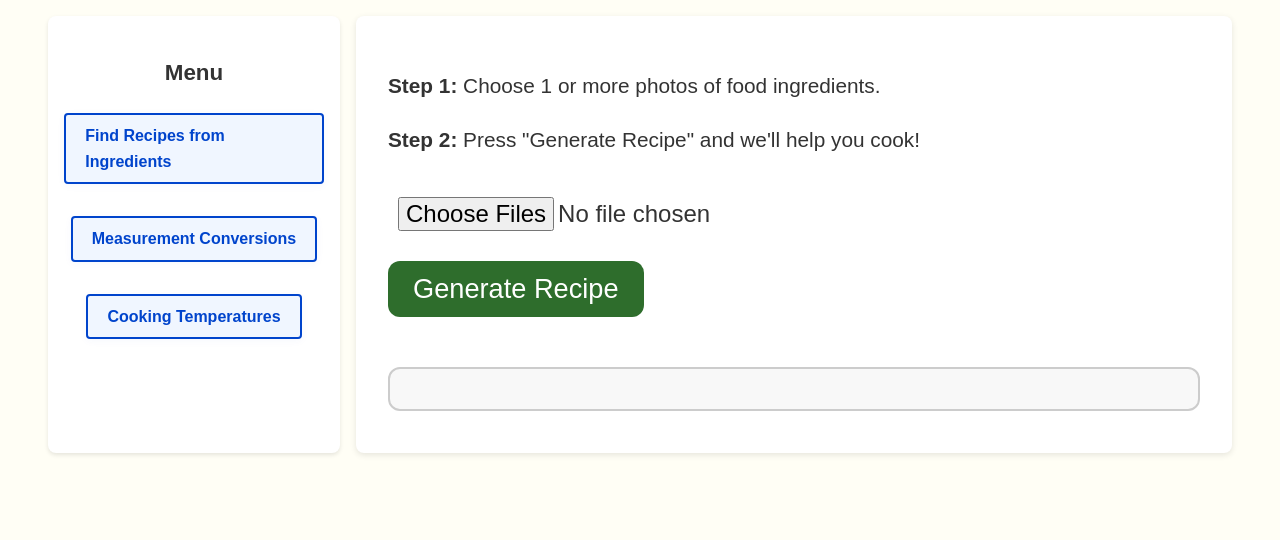
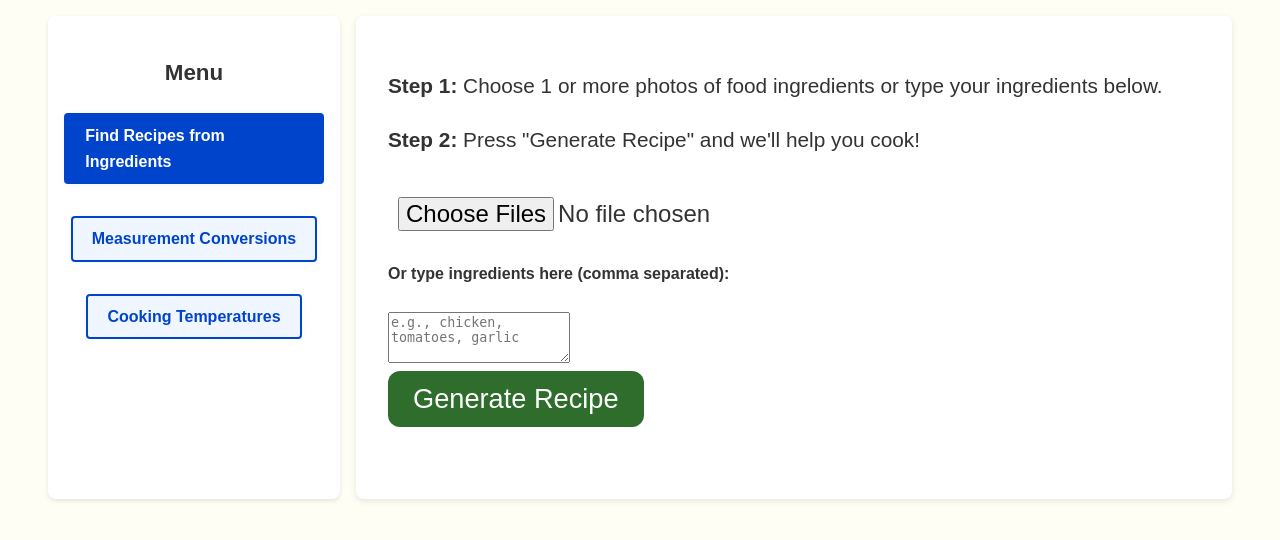
Before and after one commit to MicahSamuel77/XTernHackathonRecipeApp, a Flask app: page / in a window 1280 px wide. Shown: the part 243-783 px from the top of the page. Run offline with Flask 3, Linux system fonts and the light colour scheme.

Commit message:
fixing css

```diff
--- a/main.py
+++ b/main.py
@@ -9,7 +9,7 @@ app.config['UPLOAD_FOLDER'] = 'uploads'
 
 # Initialize OpenAI client
 client = OpenAI(
-    api_key=""
+    api_key=""  # Your API key here
 )
 
 @app.route('/measurement.html')
@@ -20,7 +20,6 @@ def measurement():
 def temperature():
     return render_template('temperature.html')
 
-
 @app.route('/')
 @app.route('/index.html')
 def index():
@@ -28,31 +27,38 @@ def index():
 
 @app.route('/upload', methods=['POST'])
 def upload():
-    if 'images' not in request.files:
-        return jsonify({"error": "No images uploaded"}), 400
-
-    images = request.files.getlist('images')
-    if not images:
-        return jsonify({"error": "No images found"}), 400
-
-
+    # Check if user typed manual ingredients
+    manual_ingredients = request.form.get('manual_ingredients', '').strip()
     all_ingredients = []
 
-    for image in images:
-        if image.filename == '':
-            continue
-        filename = secure_filename(image.filename)
-        filepath = os.path.join(app.config['UPLOAD_FOLDER'], filename)
-        os.makedirs(app.config['UPLOAD_FOLDER'], exist_ok=True)
-        image.save(filepath)
+    if manual_ingredients:
+        # Use typed ingredients
+        ingredients_list = [i.strip().lower() for i in manual_ingredients.split(',') if i.strip()]
+        all_ingredients.extend(ingredients_list)
+    else:
+        # Process images only if no manual ingredients provided
+        if 'images' not in request.files:
+            return jsonify({"error": "No images uploaded and no manual ingredients provided"}), 400
 
-        ingredients = detect_ingredients(filepath)
-        all_ingredients.extend(ingredients)
+        images = request.files.getlist('images')
+        if not images or all(image.filename == '' for image in images):
+            return jsonify({"error": "No images found and no manual ingredients provided"}), 400
+
+        for image in images:
+            if image.filename == '':
+                continue
+            filename = secure_filename(image.filename)
+            filepath = os.path.join(app.config['UPLOAD_FOLDER'], filename)
+            os.makedirs(app.config['UPLOAD_FOLDER'], exist_ok=True)
+            image.save(filepath)
+
+            ingredients = detect_ingredients(filepath)
+            all_ingredients.extend(ingredients)
 
     unique_ingredients = list(dict.fromkeys(all_ingredients))[:5]
 
     if len(unique_ingredients) == 0:
-        return jsonify({"error": "No ingredients detected. Try different images or type them."}), 200
+        return jsonify({"error": "No ingredients detected or provided. Try typing or uploading different images."}), 200
 
     recipe = generate_recipe(unique_ingredients)
 
--- a/static/styles.css
+++ b/static/styles.css
@@ -117,14 +117,18 @@ button:hover {
     background-color: #245423;
 }
 
-#output {
-    margin-top: 30px;
-    background: #f8f8f8;
-    padding: 20px;
-    border-radius: 12px;
-    border: 2px solid #ccc;
-    font-size: 1.5em;
-    white-space: pre-wrap; /* keeps line breaks */
+#output pre {
+    font-size: 1.3em;      /* bigger text */
+    white-space: pre-wrap; /* wrap long lines */
+    word-wrap: break-word; /* break long words */
+    max-height: 400px;     /* max height, scroll if too long */
+    overflow-y: auto;      /* vertical scroll */
+    padding: 15px;         /* some padding */
+    background-color: #fff; /* lighter background */
+    border-radius: 8px;
+    border: 1.5px solid #2e6d2c;
+    font-family: 'Courier New', Courier, monospace; /* easier to read */
+    line-height: 1.5em;    /* spacing between lines */
 }
 
 .preview {
--- a/templates/index.html
+++ b/templates/index.html
@@ -15,19 +15,24 @@
         <nav>
             <h3>Menu</h3>
             <ul>
-                <li><a href="index.html">Find Recipes from Ingredients</a></li>
+                <li><a href="index.html" class="active">Find Recipes from Ingredients</a></li>
                 <li><a href="measurement.html">Measurement Conversions</a></li>
                 <li><a href="temperature.html">Cooking Temperatures</a></li>
             </ul>
         </nav>
 
         <main>
-            <p><strong>Step 1:</strong> Choose 1 or more photos of food ingredients.</p>
+            <p><strong>Step 1:</strong> Choose 1 or more photos of food ingredients or type your ingredients below.</p>
             <p><strong>Step 2:</strong> Press "Generate Recipe" and we'll help you cook!</p>
 
             <form id="upload-form" enctype="multipart/form-data">
-                <input type="file" name="images" accept="image/*" multiple required />
+                <input type="file" name="images" accept="image/*" multiple />
                 <br />
+
+                <label for="manual_ingredients">Or type ingredients here (comma separated):</label><br />
+                <textarea id="manual_ingredients" name="manual_ingredients" rows="3" placeholder="e.g., chicken, tomatoes, garlic"></textarea>
+                <br />
+
                 <button type="submit">Generate Recipe</button>
             </form>
 
@@ -81,13 +86,14 @@
         }
 
         window.onload = () => {
-            speak("Welcome to Hoosier Helper. Please upload food photos to get your easy recipe.");
+            speak("Welcome to Hoosier Helper. Please upload food photos or type ingredients to get your easy recipe.");
             updateControlsVisibility(false);
         };
 
         document.querySelector('input[name="images"]').addEventListener("change", function (event) {
             previewDiv.innerHTML = "";
             const files = Array.from(event.target.files);
+            if (files.length > 0) {
                 speak(`You selected ${files.length} image${files.length > 1 ? "s" : ""}.`);
                 files.forEach((file) => {
                     const reader = new FileReader();
@@ -98,11 +104,24 @@
                     };
                     reader.readAsDataURL(file);
                 });
+            }
         });
 
         document.getElementById("upload-form").onsubmit = async (e) => {
             e.preventDefault();
+
             const formData = new FormData(e.target);
+
+            // Check if user provided either images or manual ingredients
+            const images = formData.getAll('images').filter(f => f.size > 0);
+            const manualIngredients = formData.get('manual_ingredients').trim();
+
+            if (images.length === 0 && manualIngredients === "") {
+                output.innerHTML = `<p class="error">⚠️ Please upload images or type ingredients before submitting.</p>`;
+                speak("Please upload images or type ingredients before submitting.");
+                return;
+            }
+
             output.textContent = "⏳ Analyzing your ingredients and writing a recipe... please wait.";
             speak("Analyzing your ingredients. Please wait.");
             updateControlsVisibility(false);
@@ -121,27 +140,23 @@
                     speak("Sorry, we could not detect any ingredients. Please try again.");
                     updateControlsVisibility(false);
                 } else {
-                    // Format recipe for display with line breaks
-                    const formattedRecipe = data.recipe.replace(/\n/g, "<br>");
+                    // Format output nicely with preserved line breaks inside <pre>
+                    const formattedOutput =
+`📝 Ingredients Detected:
+${data.ingredients.join(", ")}
 
-                    output.innerHTML = `
-                        <h2>📝 Ingredients Detected:</h2>
-                        <p>${data.ingredients.join(", ")}</p>
-                        <h2>👩‍🍳 Your Simple Recipe:</h2>
-                        <pre id="recipe-text">${formattedRecipe}</pre>
-                    `;
+👩‍🍳 Your Simple Recipe:
+${data.recipe}`;
 
-                    // Split recipe text into steps for speech
+                    output.innerHTML = `<pre>${formattedOutput}</pre>`;
+
                     steps = data.recipe
                         .split(/\n+/)
-                        .map((s) => s.trim())
-                        .filter((s) => s.length > 0);
+                        .map(s => s.trim())
+                        .filter(s => s.length > 0);
 
                     currentStepIndex = 0;
-
-                    // Speak first step
                     speak(steps[currentStepIndex]);
-
                     updateControlsVisibility(true);
                 }
             } catch (err) {
```
Lines whose indentation alone changed are shown as unchanged.
